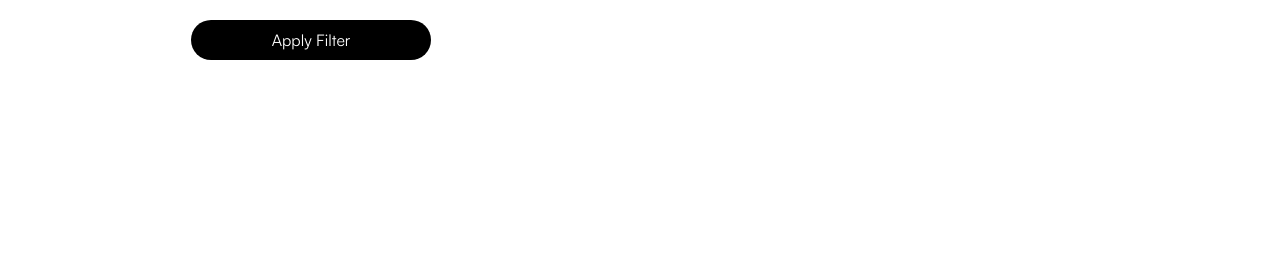
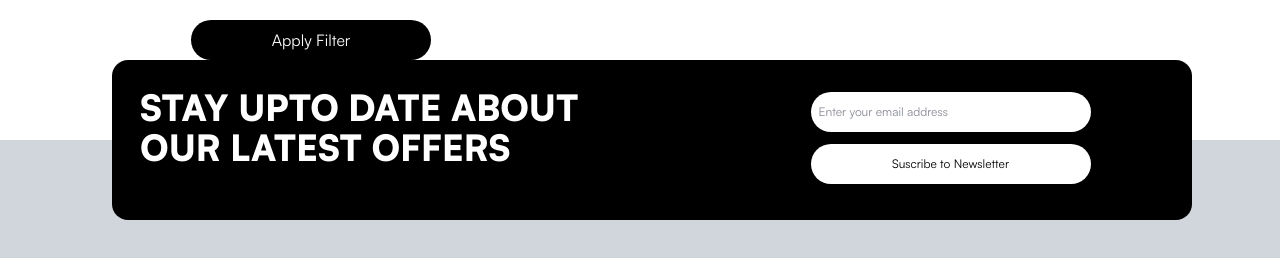
Before and after one commit to Nstrange18/shopsectionBUNN, a React (Vite) app: page / in a window 1280 px wide. Shown: the part 1274-1532 px from the top of the page. Before the commit the page ends 1334 px from the top, so only its background shows below. Built offline with nearby package versions, Linux system fonts and the light colour scheme.

Commit message:
updated app.jsx

```diff
--- a/src/App.jsx
+++ b/src/App.jsx
@@ -45,7 +45,7 @@ function App() {
           <img
             src="https://icons.veryicon.com/png/o/miscellaneous/simple-linear-icon-library/search-316.png"
             alt="search icon"
-            className="absolute left-100 top-1/4  w-5 h-5 pointer-events-none"
+            className="absolute left-100 top-1/4  w-5 h-5 cursor-pointer"
           />
         </div>
 
@@ -399,9 +399,21 @@ function App() {
 
           </span>
 
-
         </section>
       </main>
+
+      <footer className="bg-gray-300 min-h-100 relative !mt-30">
+        <section className="absolute bg-black rounded-2xl w-270 h-40 left-28 bottom-80">
+          <span className="align-left flex">
+            <h1 className="text-white !p-7 w-130">STAY UPTO DATE ABOUT OUR LATEST OFFERS</h1>
+
+            <span className="!ml-50 !mt-4 inline w-100">
+              <input type="email" placeholder="Enter your email address" className="!p-2 bg-white text-gray-900 rounded-4xl w-70 h-10 !mt-4 text-xs"/>
+              <button className="bg-white rounded-4xl text-xs !p-2 w-70 h-10 !mt-3 cursor-pointer">Suscribe to Newsletter</button>
+            </span>
+          </span>
+        </section>
+      </footer>
     </div>
   );
 }
--- a/src/components/ProductCard.jsx
+++ b/src/components/ProductCard.jsx
@@ -9,7 +9,7 @@ export default function ProductCard({ image, title, price }) {
           alt={title}
           title={title}
           aria-labelledby={title}
-          className="w-full h-full object-cover"
+          className="w-full h-full object-cover hover:border-gray-600 hover:border-2 cursor-pointer"
           loading="lazy"
         />
       </div>
```
